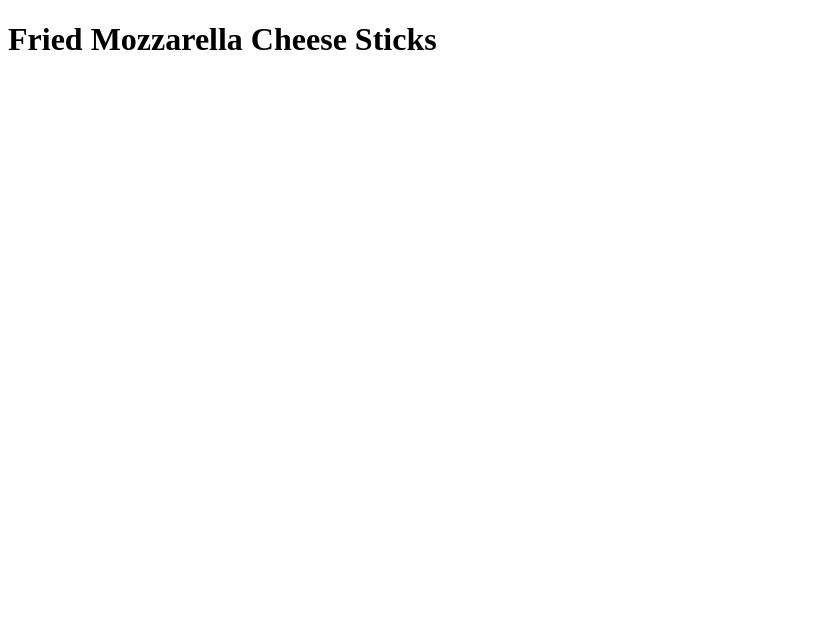
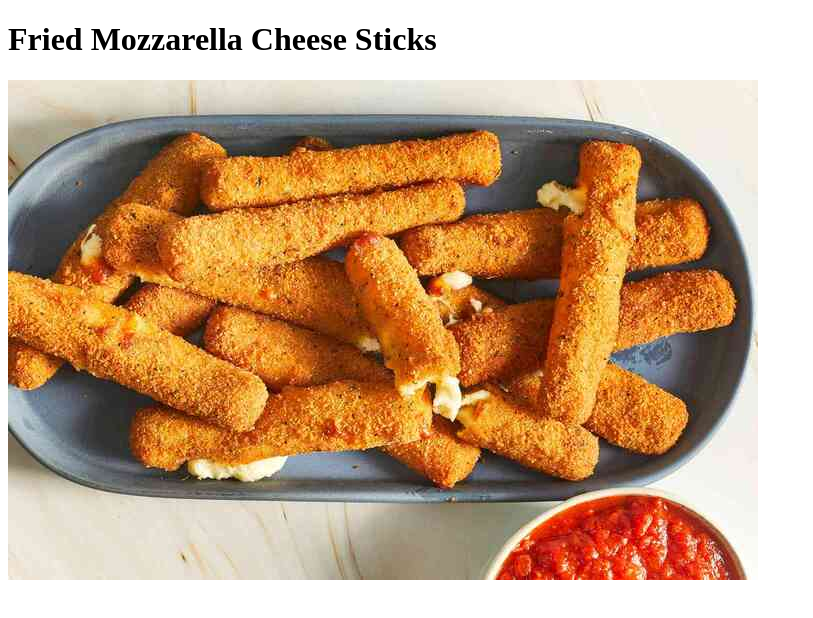
Before and after one commit to CMBAthena/odin-recipes, a plain HTML site: page recipes/mozzarella_sticks.html in a window 1280 px wide. Shown: the whole page, without its empty margins (0-813 px from the left). Drawn offline with Linux system fonts and the light colour scheme.

Commit message:
Add picture to mozzarella_sticks.html

```diff
--- a/recipes/mozzarela_sticks.html
+++ b/recipes/mozzarella_sticks.html
@@ -7,5 +7,7 @@
 
     <body>
         <h1>Fried Mozzarella Cheese Sticks</h1>
+        <img src="../images/mozzarella_sticks.jpg" alt="Picture of fried mozzarella cheese sticks">
+
     </body>
 </html>
```
Also changed, not shown: images/mozzarella_sticks.jpg (added).
